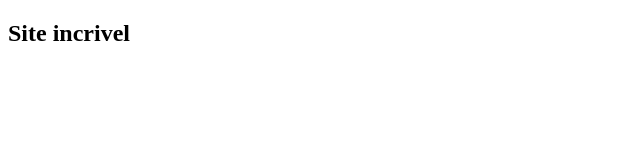
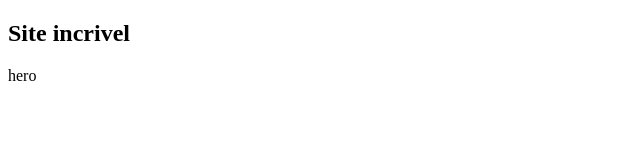
Before and after one commit to PauloF7T/teste-html, a plain HTML site: page index.html in a window 1280 px wide. Shown: the full height of the page, 0-640 px from the left. Drawn offline with Linux system fonts and the light colour scheme.

Commit message:
adicionando hero

```diff
--- a/index.html
+++ b/index.html
@@ -9,5 +9,8 @@
     <section>
         <h1>Site incrivel</h1>
     </section>
+    <section>
+        hero
+    </section>
 </body>
 </html>
```
